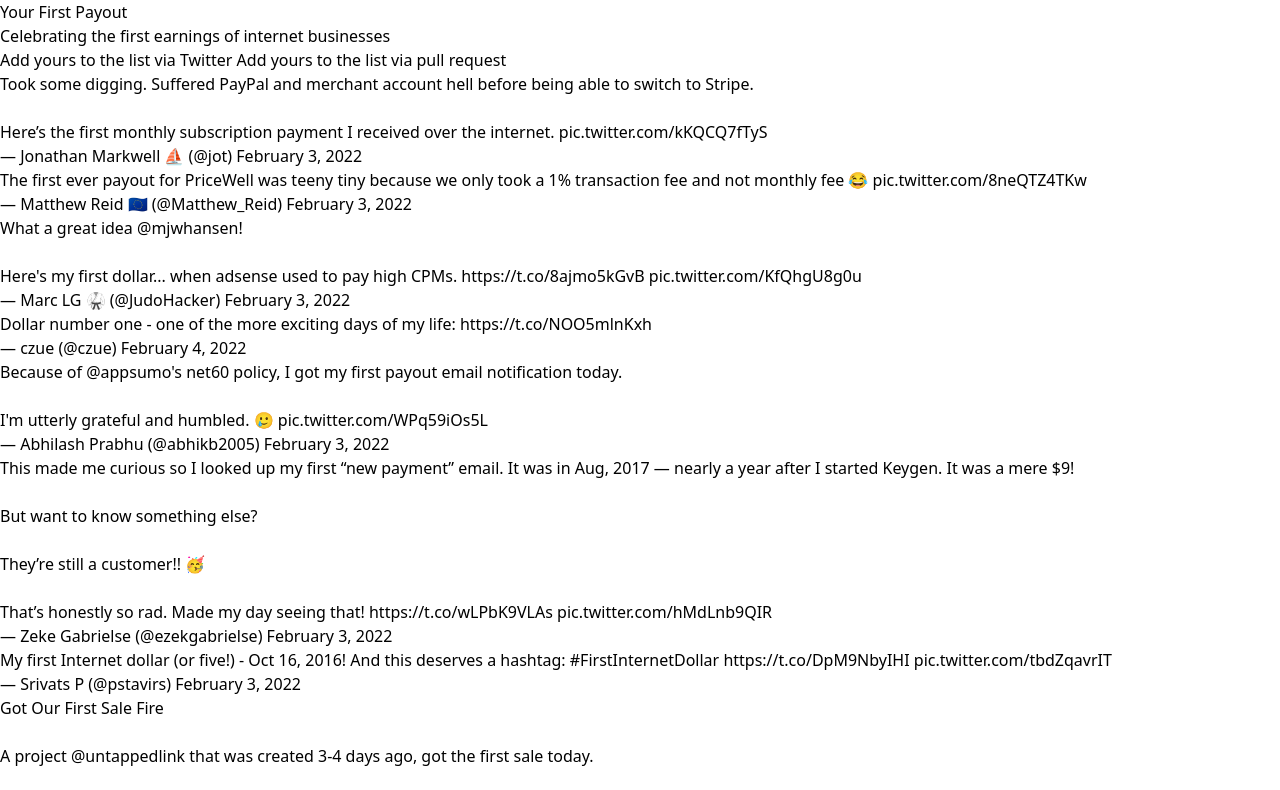
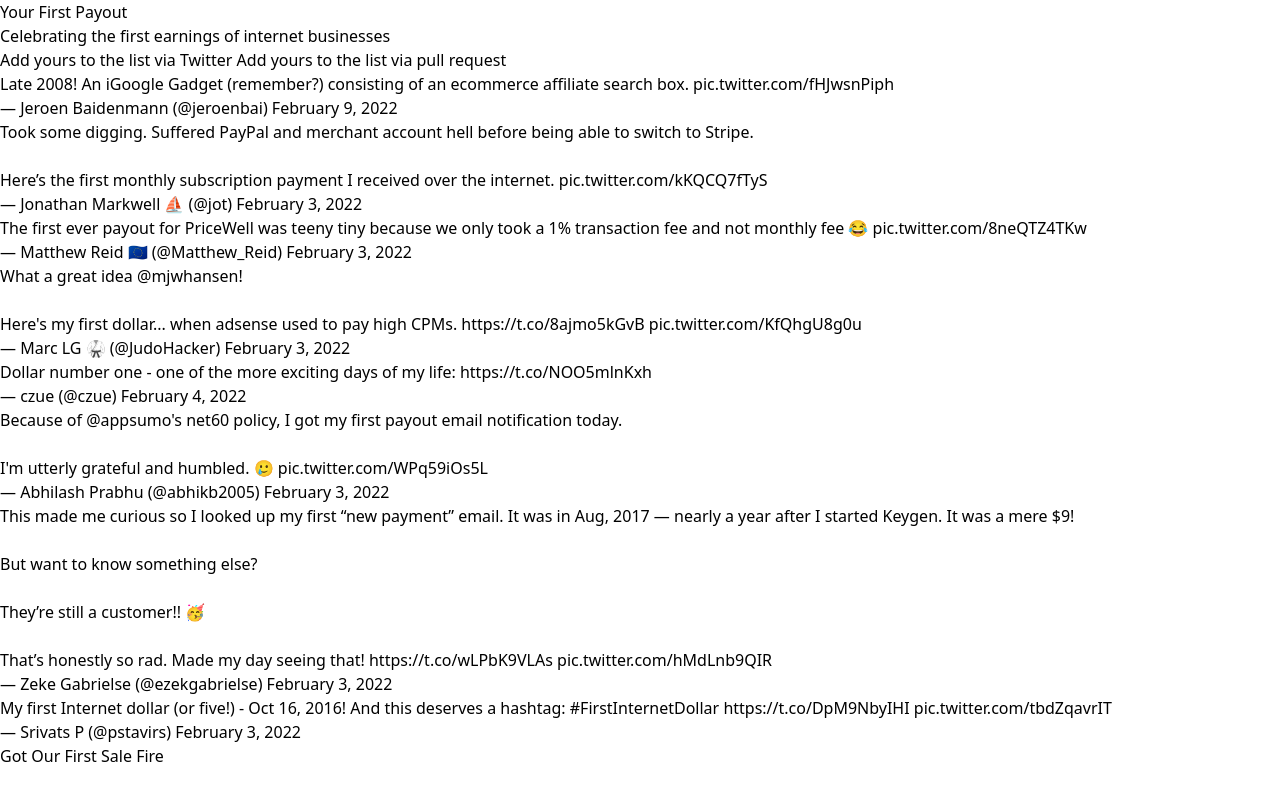
Before and after one commit to MiniCodeMonkey/yourfirstpayout.com, a website built with Parcel: page src/index.html in a window 1280 px wide. Shown: the top 790 px of the page. Built offline with nearby package versions, Linux system fonts and the light colour scheme.

Commit message:
Update index.html

```diff
--- a/src/index.html
+++ b/src/index.html
@@ -35,6 +35,8 @@
   6. Remove the script tag
   7. Create pull request!
       -->
+
+      <blockquote class="twitter-tweet" data-conversation="none" data-dnt="true"><p lang="en" dir="ltr">Late 2008! An iGoogle Gadget (remember?) consisting of an ecommerce affiliate search box. <a href="https://t.co/fHJwsnPiph">pic.twitter.com/fHJwsnPiph</a></p>&mdash; Jeroen Baidenmann (@jeroenbai) <a href="https://twitter.com/jeroenbai/status/1491416953008787457?ref_src=twsrc%5Etfw">February 9, 2022</a></blockquote>
 
       <blockquote class="twitter-tweet" data-conversation="none" data-dnt="true"><p lang="en" dir="ltr">Took some digging. Suffered PayPal and merchant account hell before being able to switch to Stripe.<br><br>Here’s the first monthly subscription payment I received over the internet. <a href="https://t.co/kKQCQ7fTyS">pic.twitter.com/kKQCQ7fTyS</a></p>&mdash; Jonathan Markwell ⛵️ (@jot) <a href="https://twitter.com/jot/status/1489342286110539776?ref_src=twsrc%5Etfw">February 3, 2022</a></blockquote>
 
```
